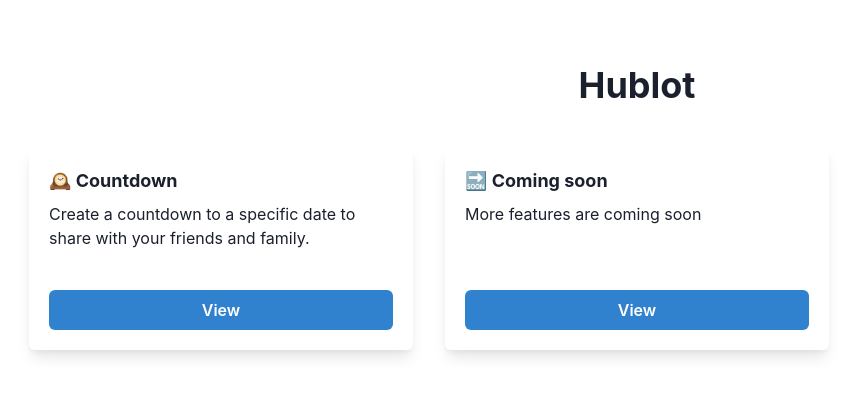
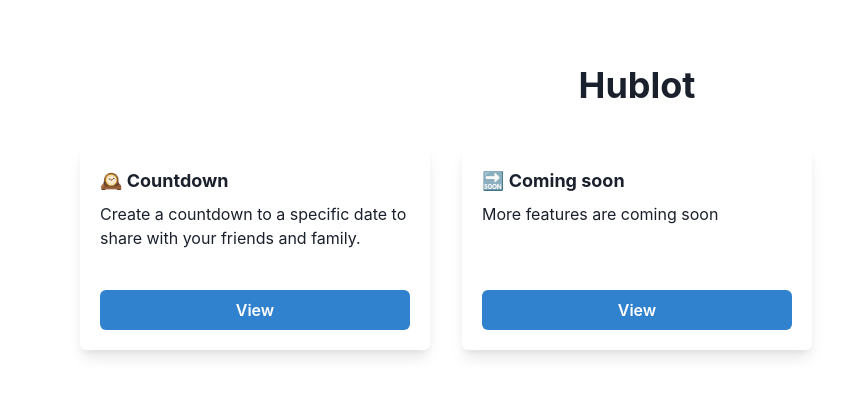
Before and after one commit to leodubosclard/hublot, a React (Vite) app in the folder frontend/: page / in a window 1280 px wide. Shown: the top 396 px of the page, without its empty margins (3-860 px from the left). Built offline with nearby package versions, Linux system fonts and the light colour scheme.

Commit message:
fix: max width landing item card

```diff
--- a/frontend/src/pages/Landing.tsx
+++ b/frontend/src/pages/Landing.tsx
@@ -37,7 +37,7 @@ const Item: FC<ItemProps> = ({ title, description, url }) => {
     }, [navigate, url]);
 
     return (
-        <Card boxShadow="lg">
+        <Card maxW="350px" boxShadow="lg">
             <CardBody>
                 <Text fontSize="lg" fontWeight="bold" mb={2}>{title}</Text>
                 <Text fontSize="md">{description}</Text>
```
